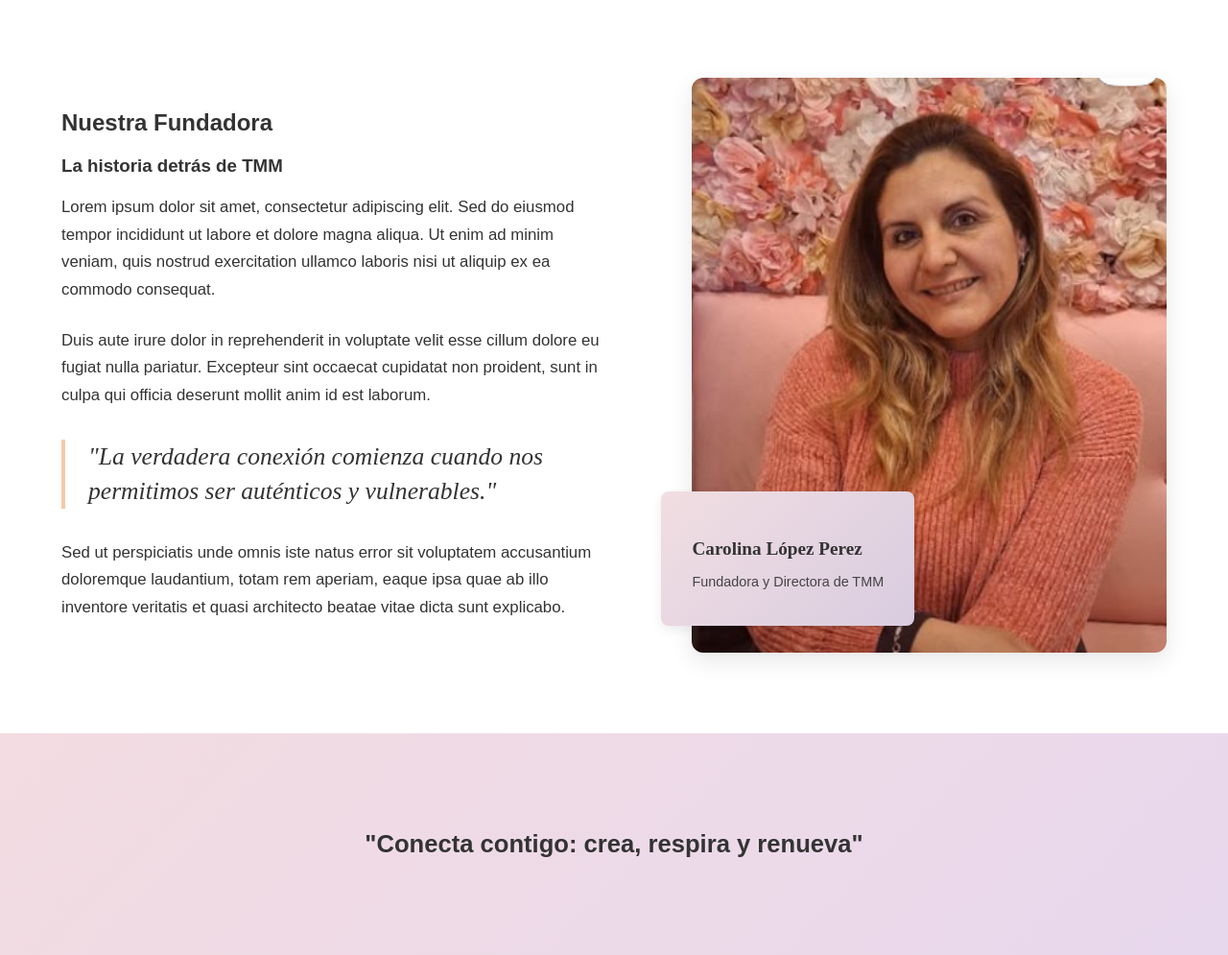
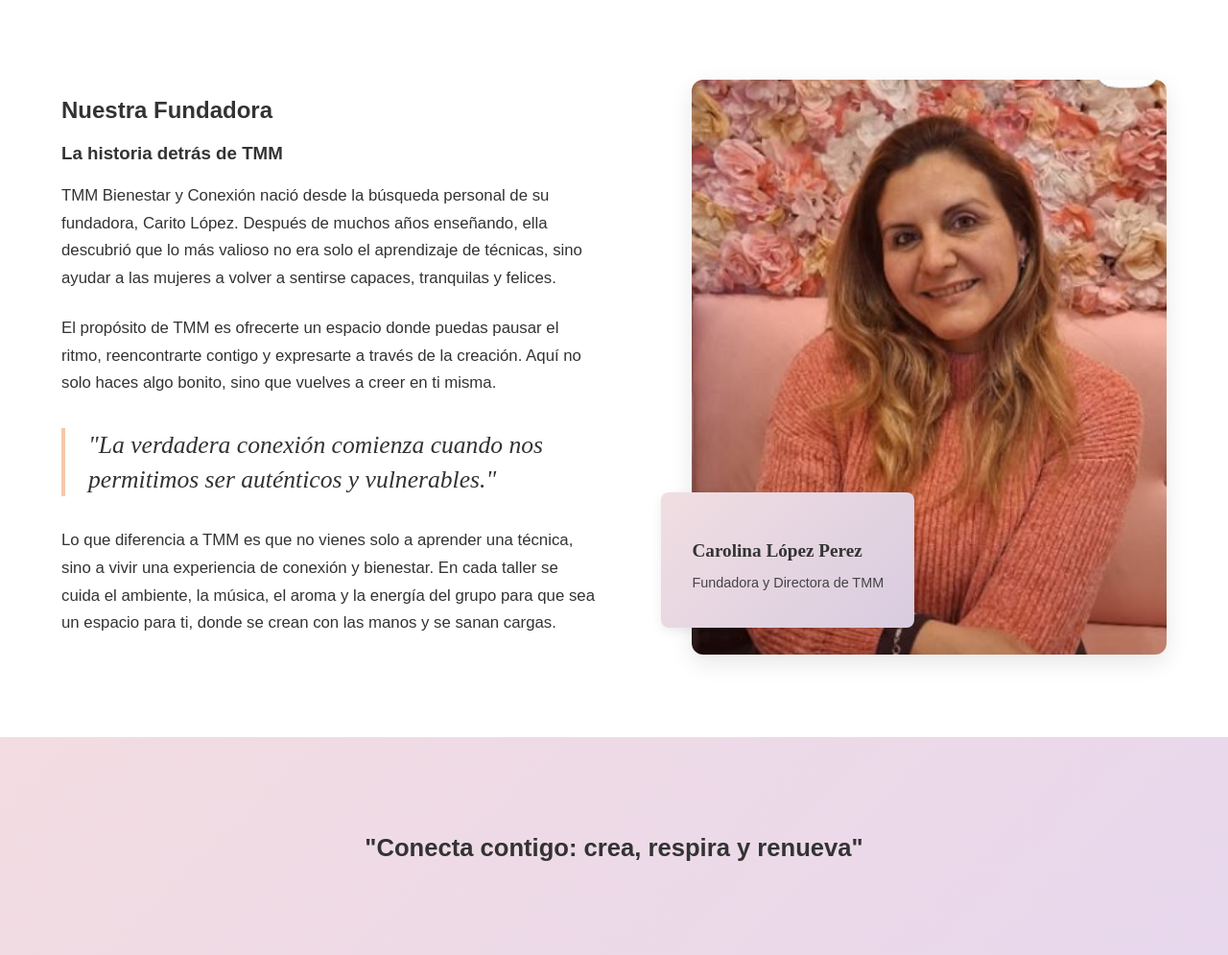
Before and after one commit to rgarzona1/TMM_Conecta, a Django app: page / in a window 1280 px wide. Shown: the part 2251-3246 px from the top of the page at 96% size. Run offline with Django 5.2, Linux system fonts and the light colour scheme; data that the repository does not hold is empty.

Commit message:
texto de historia de tmm

```diff
--- a/templates/Web/home.html
+++ b/templates/Web/home.html
@@ -71,12 +71,12 @@
                 <h2 class="title">Nuestra Fundadora</h2>
                 <h3 class="eyebrow">La historia detrás de TMM</h3>
                 <div class="fundadora__content">
-                    <p>Lorem ipsum dolor sit amet, consectetur adipiscing elit. Sed do eiusmod tempor incididunt ut labore et dolore magna aliqua. Ut enim ad minim veniam, quis nostrud exercitation ullamco laboris nisi ut aliquip ex ea commodo consequat.</p>
-                    <p>Duis aute irure dolor in reprehenderit in voluptate velit esse cillum dolore eu fugiat nulla pariatur. Excepteur sint occaecat cupidatat non proident, sunt in culpa qui officia deserunt mollit anim id est laborum.</p>
+                    <p>TMM Bienestar y Conexión nació desde la búsqueda personal de su fundadora, Carito López. Después de muchos años enseñando, ella descubrió que lo más valioso no era solo el aprendizaje de técnicas, sino ayudar a las mujeres a volver a sentirse capaces, tranquilas y felices.</p>
+                    <p>El propósito de TMM es ofrecerte un espacio donde puedas pausar el ritmo, reencontrarte contigo y expresarte a través de la creación. Aquí no solo haces algo bonito, sino que vuelves a creer en ti misma.</p>
                     <blockquote class="fundadora__quote">
                         "La verdadera conexión comienza cuando nos permitimos ser auténticos y vulnerables."
                     </blockquote>
-                    <p>Sed ut perspiciatis unde omnis iste natus error sit voluptatem accusantium doloremque laudantium, totam rem aperiam, eaque ipsa quae ab illo inventore veritatis et quasi architecto beatae vitae dicta sunt explicabo.</p>
+                    <p>Lo que diferencia a TMM es que no vienes solo a aprender una técnica, sino a vivir una experiencia de conexión y bienestar. En cada taller se cuida el ambiente, la música, el aroma y la energía del grupo para que sea un espacio para ti, donde se crean con las manos y se sanan cargas.</p>
                 </div>
             </div>
             <div class="fundadora__img">
```
